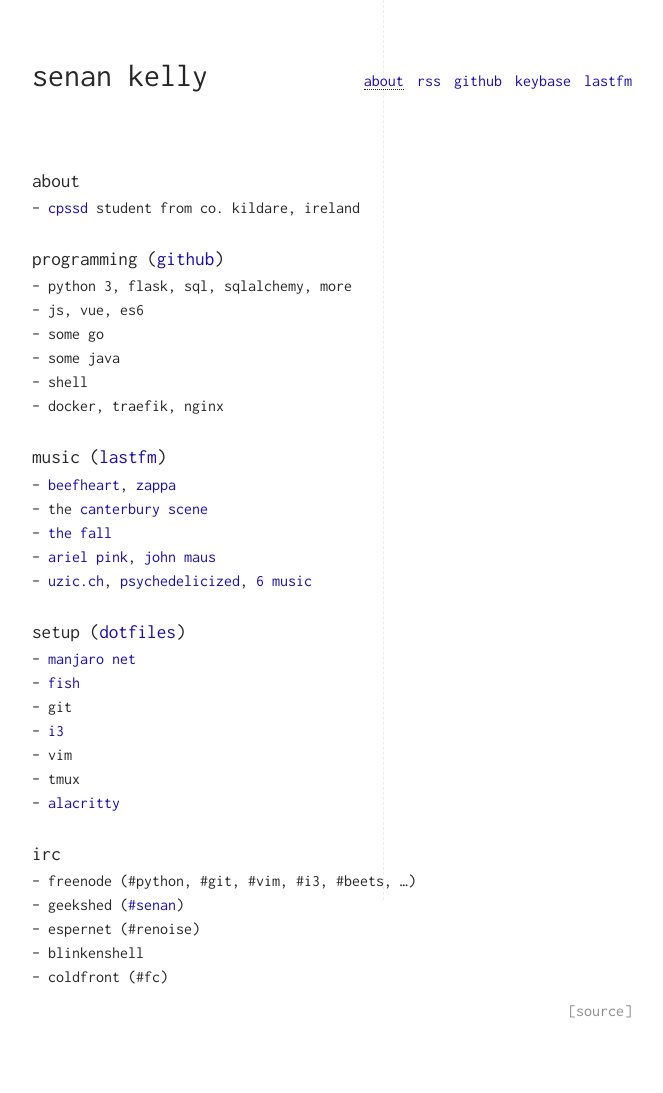
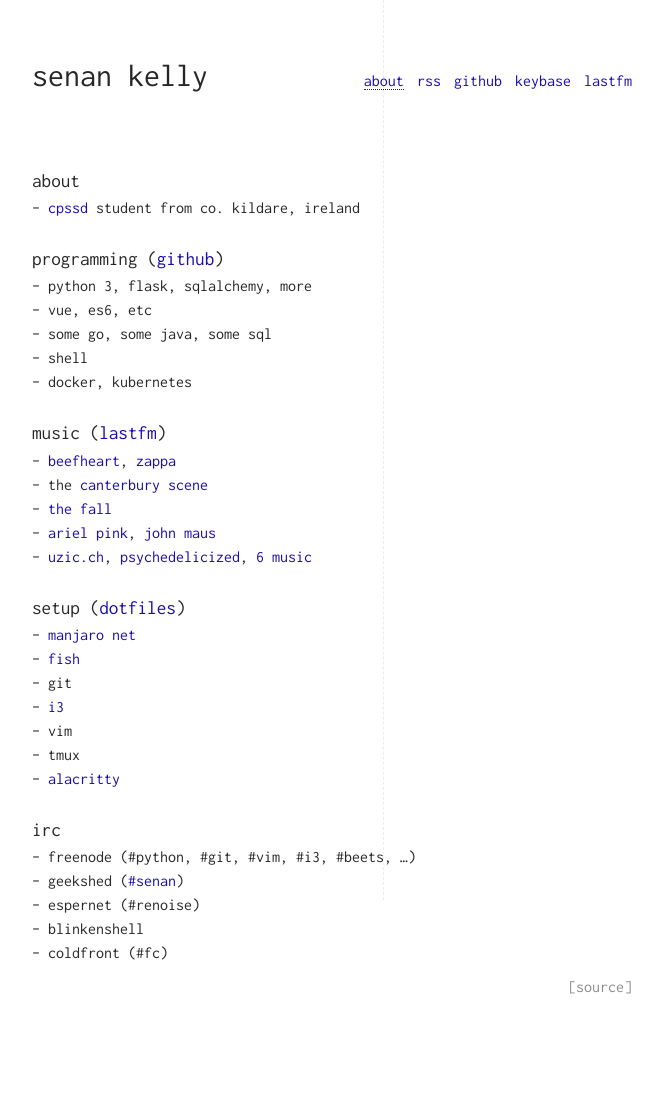
Before and after one commit to sentriz/xyz, a Jekyll site: the page built from about.md, in a window 1280 px wide. Shown: the whole page, without its empty margins (308-971 px from the left). Built offline with Jekyll 4.4.1, drawn with Linux system fonts in a browser that asks for light colours; after the commit the page ends 1069 px from its top, so only the background shows below that.

Commit message:
Update about.md

```diff
--- a/about.md
+++ b/about.md
@@ -7,12 +7,11 @@
 -- {% include tagline.md %}
 
 # programming ([github](https://github.com/sentriz))
--- python 3, flask, sql, sqlalchemy, more
--- js, vue, es6
--- some go
--- some java
+-- python 3, flask, sqlalchemy, more
+-- vue, es6, etc
+-- some go, some java, some sql
 -- shell
--- docker, traefik, nginx
+-- docker, kubernetes
 
 # music ([lastfm](https://www.last.fm/user/sentriz))
 -- [beefheart](http://open.spotify.com/album/0dfhgsfkg7g58cke33glah), [zappa](http://open.spotify.com/artist/6ra4giogczqzmoauecftgn)
```
